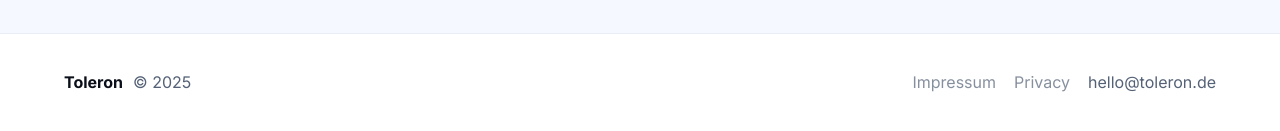
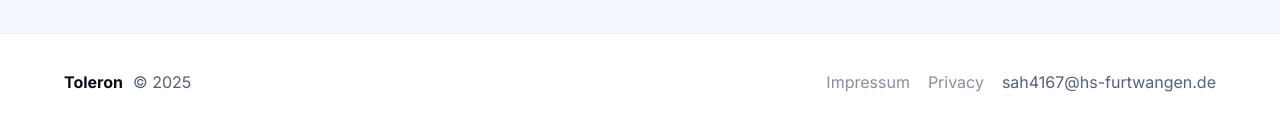
Before and after one commit to sajjad-phd/toleron-site, a plain HTML site: page index.html in a window 1280 px wide. Shown: the part 2384-2515 px from the top of the page. Drawn offline with Linux system fonts and the light colour scheme.

Commit message:
Update email to sah4167@hs-furtwangen.de

```diff
--- a/index.html
+++ b/index.html
@@ -161,7 +161,7 @@
     "contactPoint": [{
       "@type": "ContactPoint",
       "contactType": "sales",
-      "email": "hello@toleron.de",
+      "email": "sah4167@hs-furtwangen.de",
       "areaServed": "DE, EU"
     }]
   }
@@ -339,7 +339,7 @@
       <div style="display:flex; gap: 18px; flex-wrap:wrap;">
         <a href="#" aria-disabled="true" style="opacity:.7" data-en="Impressum" data-de="Impressum">Impressum</a>
         <a href="#" aria-disabled="true" style="opacity:.7" data-en="Privacy" data-de="Datenschutz">Privacy</a>
-        <a data-mail href="#">hello@toleron.de</a>
+        <a data-mail href="#">sah4167@hs-furtwangen.de</a>
       </div>
     </div>
   </footer>
@@ -399,8 +399,8 @@
     });
 
     // Email obfuscation
-    const user = 'hello';
-    const domain = 'toleron.de';
+    const user = 'sah4167';
+    const domain = 'hs-furtwangen.de';
     for (const el of document.querySelectorAll('[data-mail]')) {
       const addr = user + '@' + domain;
       el.setAttribute('href', 'mailto:' + addr);
```
